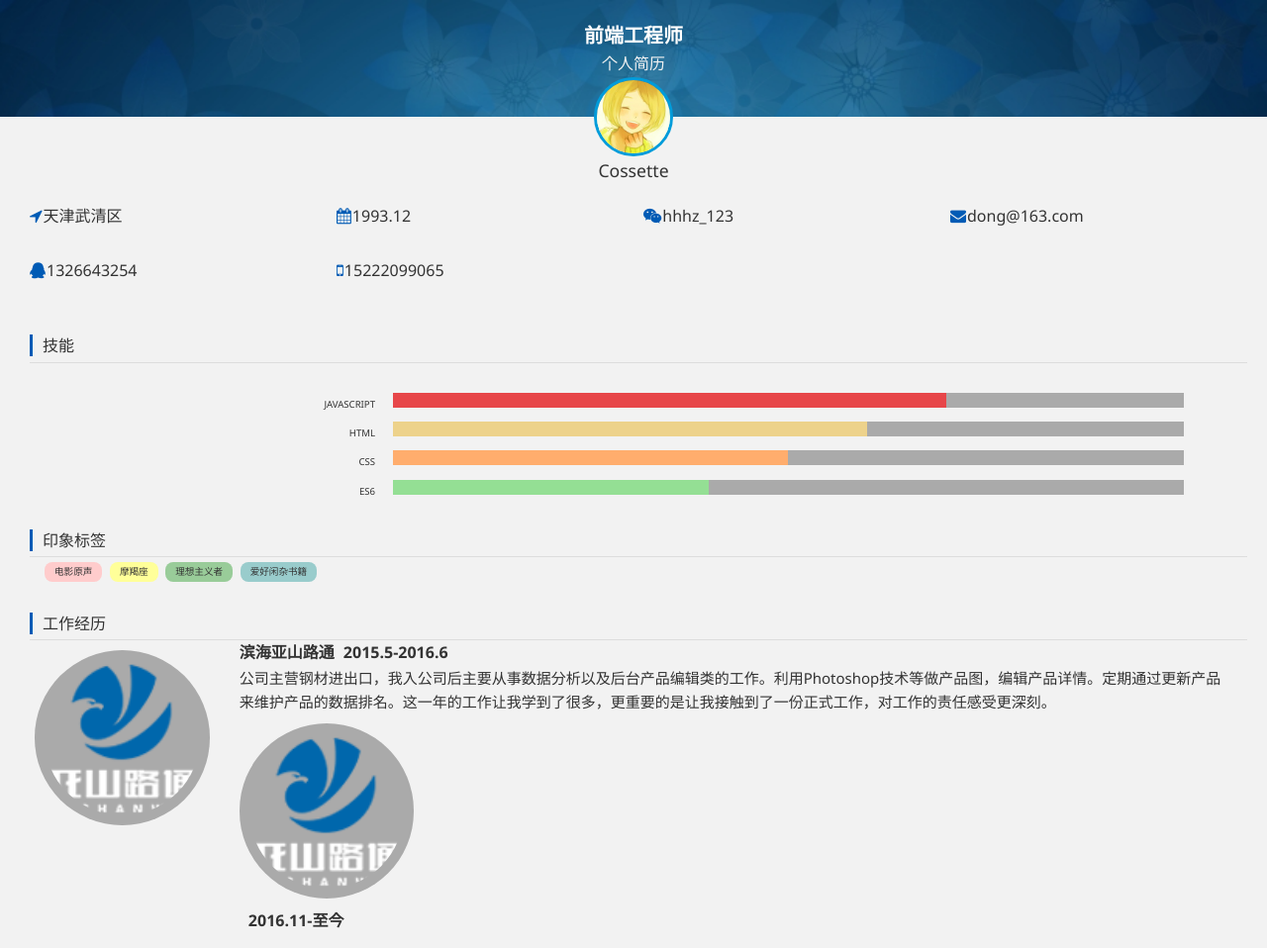
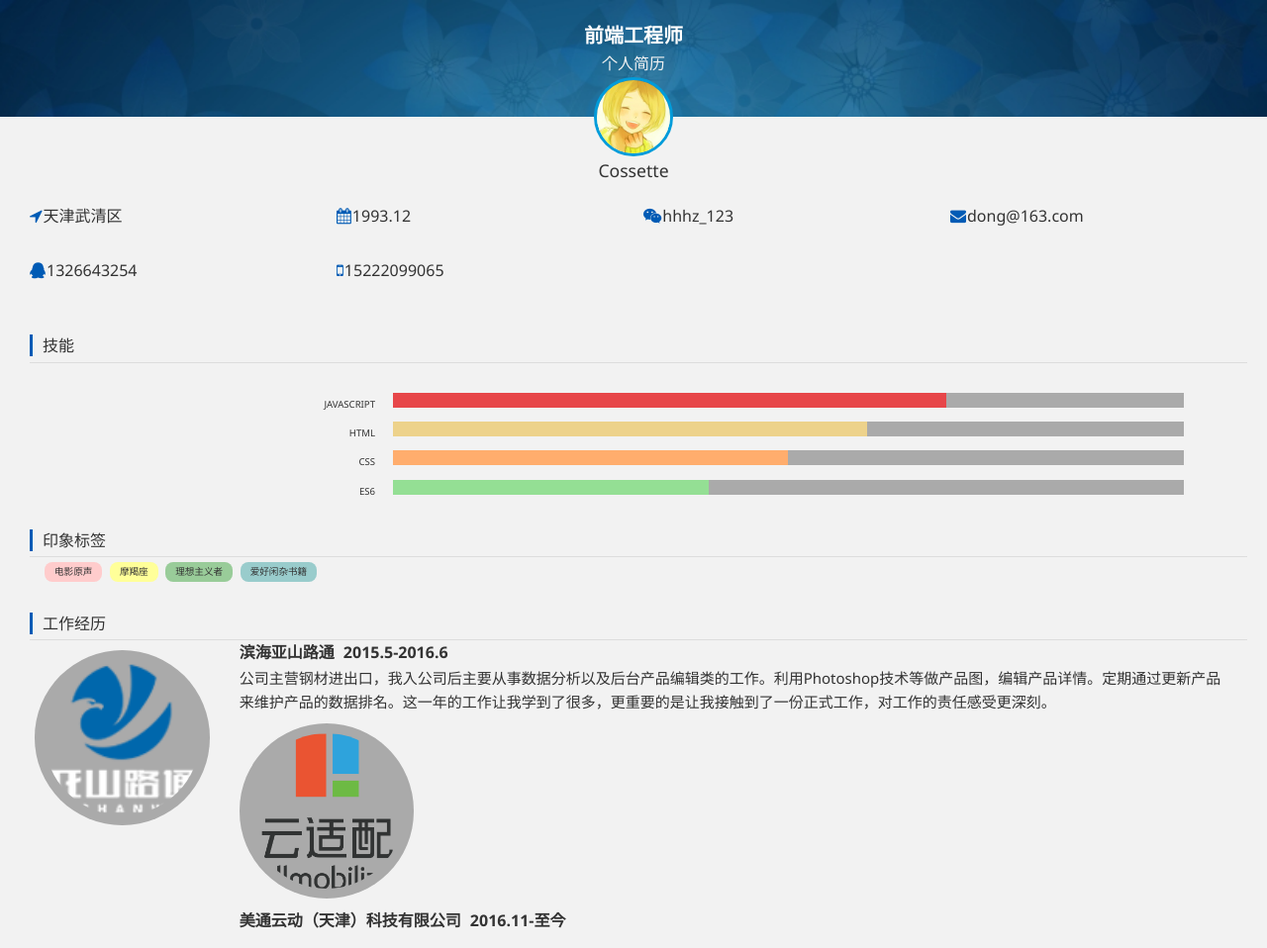
Before and after one commit to YananDong/selfIntro, a plain HTML site: page selfIntro/selfProduction.html in a window 1280 px wide. Shown: the whole page at 99% size. Drawn offline with Linux system fonts and the light colour scheme.

Commit message:
Update selfProduction.html

```diff
--- a/selfIntro/selfProduction.html
+++ b/selfIntro/selfProduction.html
@@ -104,10 +104,10 @@
                 <p>公司主营钢材进出口，我入公司后主要从事数据分析以及后台产品编辑类的工作。利用Photoshop技术等做产品图，编辑产品详情。定期通过更新产品来维护产品的数据排名。这一年的工作让我学到了很多，更重要的是让我接触到了一份正式工作，对工作的责任感受更深刻。</p>
             </div>
             <div class="am-u-sm-4 am-u-md-3 am-u-lg-2">
-                <div class="corpLogo"><img src="img/logo.png" alt=""/></div>
+                <div class="corpLogo"><img src="img/ysp.png" alt=""/></div>
             </div>
             <div class="am-u-sm-8 am-u-md-9 am-u-lg-10">
-                <h3></h3>
+                <h3>美通云动（天津）科技有限公司</h3>
                 <h3>2016.11-至今</h3>
             </div>
         </div>
```
